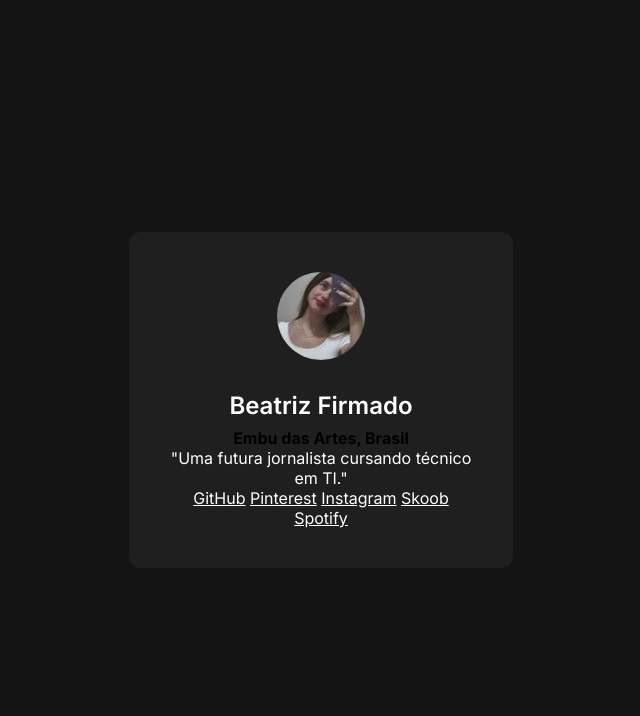
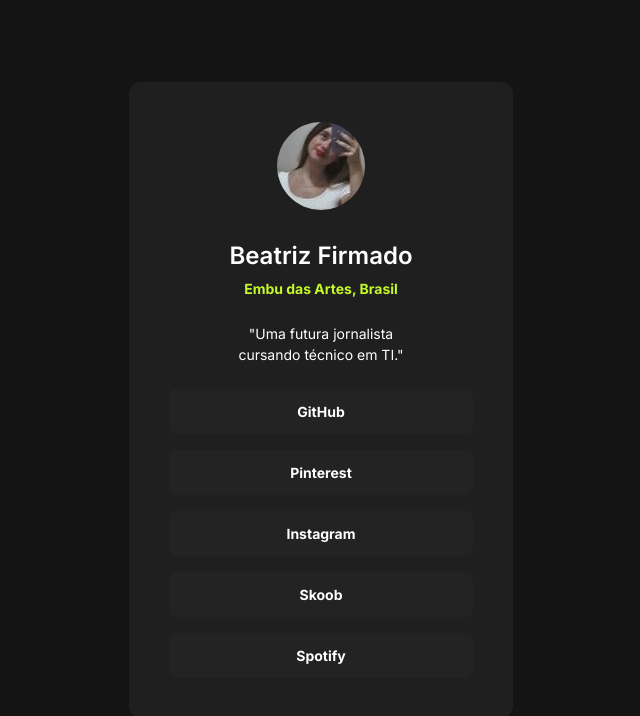
Before and after one commit to BeatrizFirmado11TIB/meus-links, a plain HTML site: page index.html in a window 1280 px wide. Shown: the whole page, without its empty margins (319-959 px from the left). Drawn offline with Linux system fonts and the light colour scheme.

Commit message:
desenvolvimento do CSS terminado

```diff
--- a/index.html
+++ b/index.html
@@ -15,7 +15,7 @@
         <h1>Beatriz Firmado</h1>
         <strong>Embu das Artes, Brasil</strong>
 
-        <p>"Uma futura jornalista cursando técnico em TI."</p>
+        <p>"Uma futura jornalista <br> cursando técnico em TI."</p>
 
         <a href="https://github.com/BeatrizFirmado11TIB">GitHub</a>
         <a href="https://br.pinterest.com/firmadobeatriz/">Pinterest</a>
--- a/style.css
+++ b/style.css
@@ -39,6 +39,31 @@ div h1 {
     margin-bottom: 4px;
 }
 
+div strong {
+    color: #c4f82a;
+    font-size: 14px;
+    line-height: 21px;
+}
+
 div p {
+    margin-block: 24px;
+    font-size: 14px;
+    line-height: 21px;
+}
+
+div a + a {
+    margin-top: 16px;
 
 }
+
+div a {
+    display: block;
+    text-decoration: none;
+    background-color: #3333;
+    padding: 12px;
+    border-radius: 8px;
+    font-weight: 700;
+    font-size: 14px;
+    line-height: 21px;
+
+}
```
